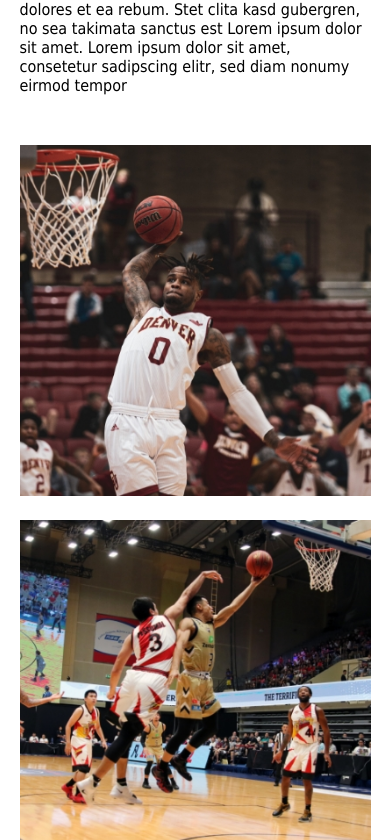
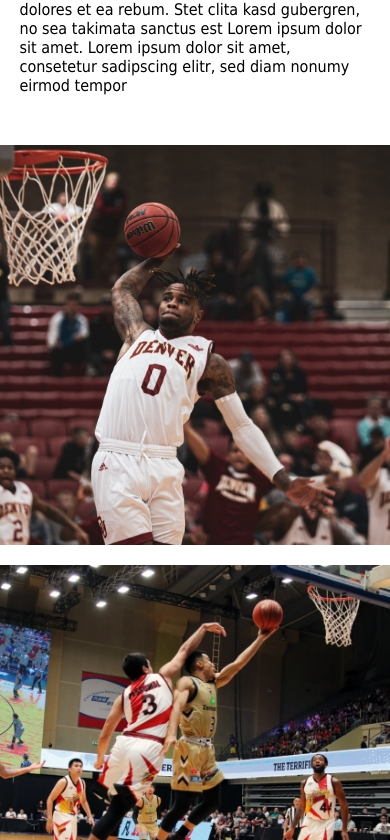
Before and after one commit to emmabiba/p2-biba-emma, a plain HTML site: page index.html in a window 390 px wide. Shown: the part 1264-2104 px from the top of the page. Drawn offline with Linux system fonts and the light colour scheme; no server answers; a web font is replaced by a local one.

Commit message:
Fix mobile alignment issues

```diff
--- a/main.css
+++ b/main.css
@@ -163,7 +163,7 @@ div.hero-image {
   }
 
   .main img {
-      max-width: 100%;
+      max-width: 400px;
       padding: 10px 0;
   }
 
@@ -181,6 +181,13 @@ div.hero-image {
   .main h3 {
       color: #060e79;
       margin: 10px 0;
+  }
+
+  .item {
+      display: flex;
+      flex-direction: column;
+      justify-content: center;
+      align-items: center;
   }
 
 .center-images {
```
